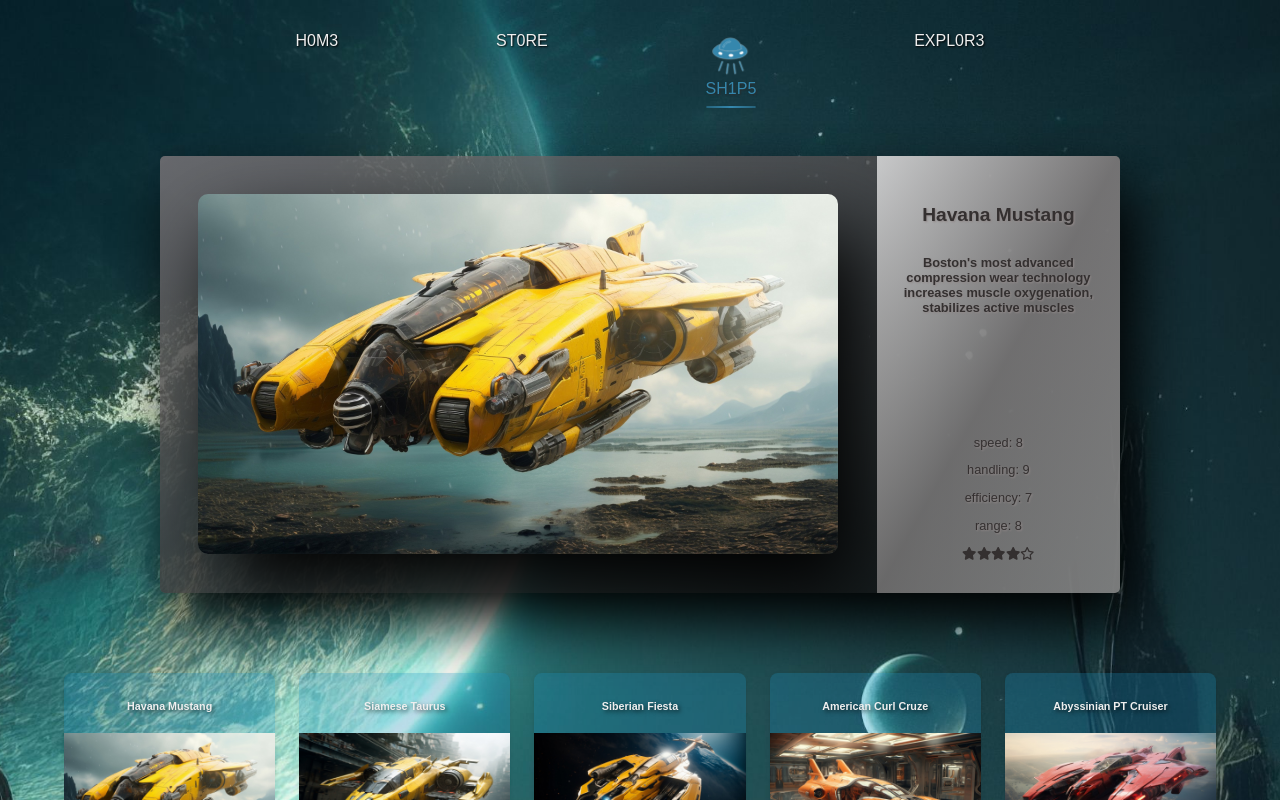
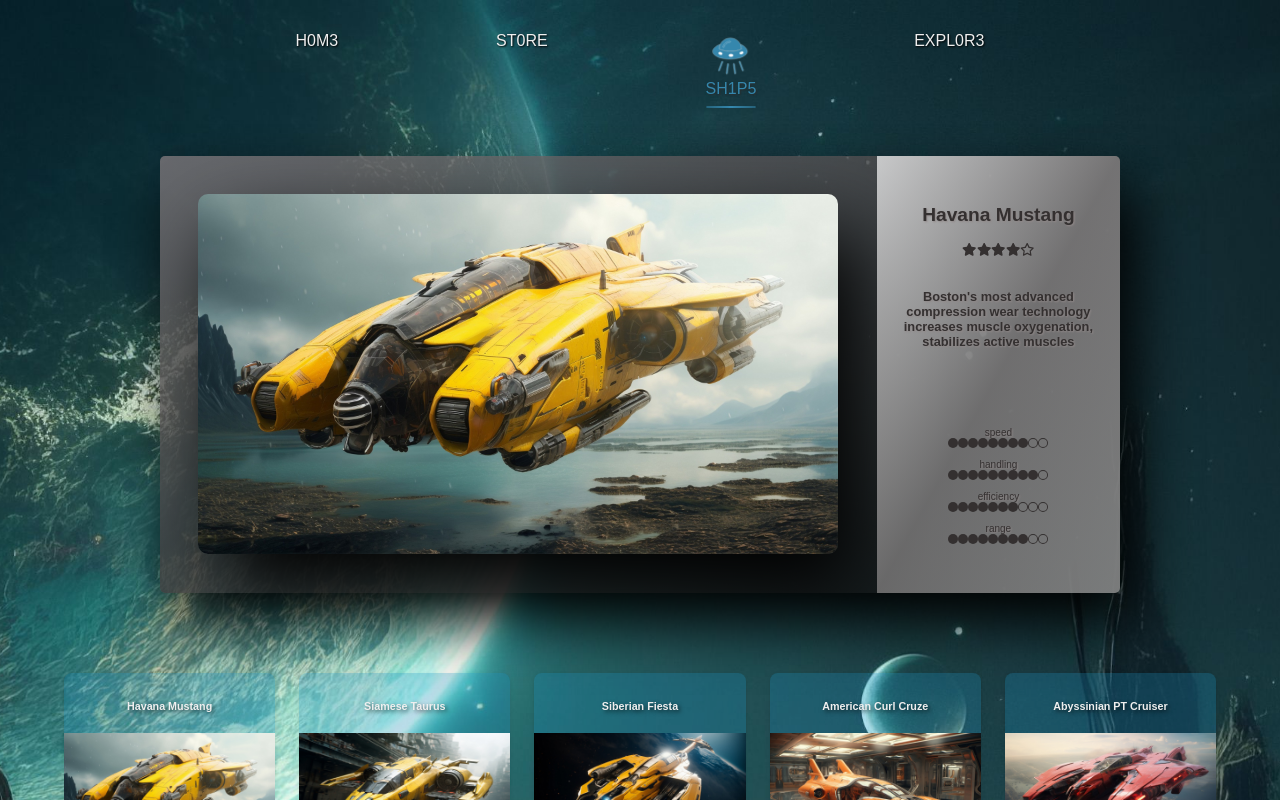
Before and after one commit to thegroosalugg/Andromeda, a React (Vite) app: page /ships in a window 1280 px wide. Shown: the top 800 px of the page. Built offline with nearby package versions, Linux system fonts and the light colour scheme; a web font is replaced by a local one.

Commit message:
added specs for slideshow

```diff
--- a/src/components/SlideShow.module.css
+++ b/src/components/SlideShow.module.css
@@ -43,6 +43,16 @@
   );
 }
 
-.article p {
+.article .info {
+  margin: 2rem 0;
   flex-grow: 1;
 }
+
+.progress {
+  font-size: x-small;
+  margin-bottom: 1rem;
+}
+
+.progress p {
+  margin-bottom: 0;
+}
--- a/src/components/SlideShow.tsx
+++ b/src/components/SlideShow.tsx
@@ -42,34 +42,18 @@ const SlideShow: React.FC<ShowProps> = ({ array, variants, transition }) => {
         </AnimatePresence>
       </div>
       <AnimatePresence mode='wait'>
-        <motion.article
-          // element='article'
-          layout
+        <MotionDiv
+          element='article'
           className={css.article}
           key={currentImage}
-          // variants={{
-          //   hidden: { opacity: 0, scaleX: 0, y: -100 },
-          //   visible: { opacity: 1, scaleX: 1, y: 0 },
-          //   exit: { opacity: 0, scaleX: 0 },
-          // }}
-          initial={{ opacity: 0, x: 80 }}
-          animate={{ opacity: [0, 0, 0.6, 0.8, 1], x: 0 }}
-          exit={{ opacity: 0, y: 100 }}
+          variants={{
+            hidden: { opacity: 0, x: 80 },
+            visible: { opacity: [0, 0, 0.6, 0.8, 1], x: 0 },
+            exit: { opacity: 0, y: 100 },
+          }}
           transition={{ type: 'easeInOut', duration: 1 }}
         >
           <h2>{array[currentImage].model}</h2>
-          <p>
-            <strong>{array[currentImage].info}</strong>
-          </p>
-          <div>
-            {Object.entries(array[currentImage].performance).map(
-              ([key, value], index) => (
-                <p key={index}>
-                  {key}: {value}
-                </p>
-              )
-            )}
-          </div>
           <div>
             {[...Array(5)].map((_, index) => {
               const rating = index + 1;
@@ -84,7 +68,28 @@ const SlideShow: React.FC<ShowProps> = ({ array, variants, transition }) => {
               );
             })}
           </div>
-        </motion.article>
+          <p className={css.info}>
+            <strong>{array[currentImage].info}</strong>
+          </p>
+          <div className={css.progress}>
+            {Object.entries(array[currentImage].performance).map(
+              ([key, value]) => (
+                <div key={key}>
+                  <p>{key}</p>
+                  {[...Array(10)].map((_, index) => {
+                    const rating = index + 1;
+                    return (
+                      <FontAwesomeIcon
+                        key={index}
+                        icon={[rating <= value ? 'fas' : 'far', 'circle']}
+                      />
+                    );
+                  })}
+                </div>
+              )
+            )}
+          </div>
+        </MotionDiv>
       </AnimatePresence>
     </div>
   );
```
